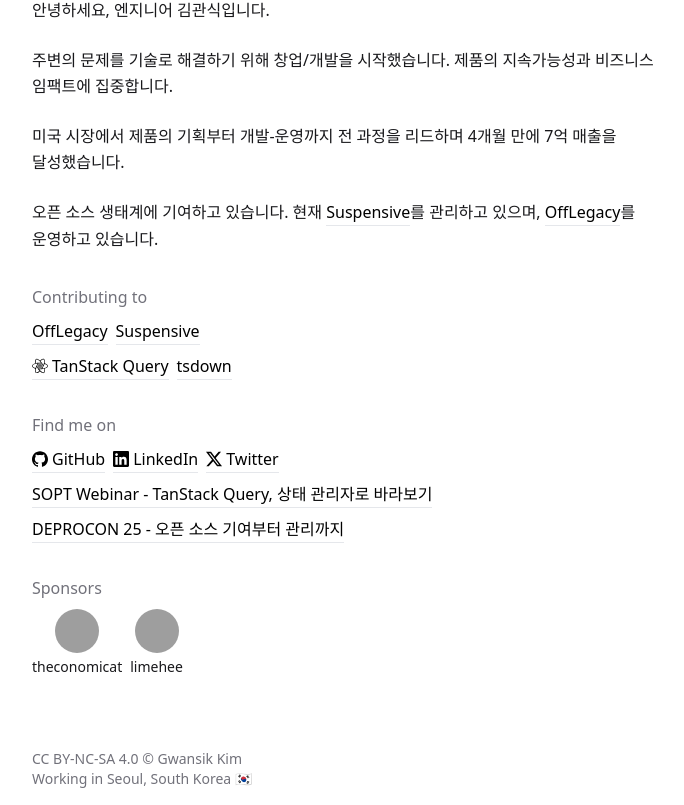
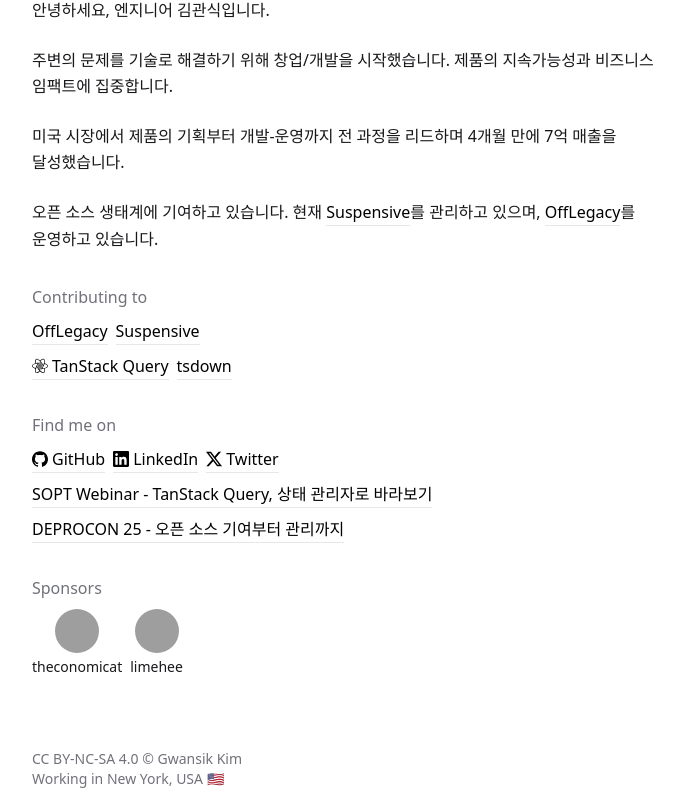
Before and after one commit to gwansikk/gwansik.dev, a Next.js app: page / in a window 1280 px wide. Shown: the part 205-1010 px from the top of the page, without its empty margins (288-972 px from the left). Built offline with nearby package versions, Linux system fonts and the light colour scheme; no server answers; grey boxes are pictures that could not be loaded.

Commit message:
feat: add New York to working locations in footer

```diff
--- a/src/components/footer.tsx
+++ b/src/components/footer.tsx
@@ -4,6 +4,10 @@
   TAMPA: {
     NAME: 'Florida, USA 🇺🇸',
     REF: 'https://en.wikipedia.org/wiki/Florida',
+  },
+  NEW_YORK: {
+    NAME: 'New York, USA 🇺🇸',
+    REF: 'https://en.wikipedia.org/wiki/New_York',
   },
   SEOUL: {
     NAME: 'Seoul, South Korea 🇰🇷',
@@ -26,12 +30,12 @@
         &copy; Gwansik Kim
       </p>
       <Link
-        href={WORKING_LOCATION.SEOUL.REF}
+        href={WORKING_LOCATION.NEW_YORK.REF}
         className="underline-offset-2 hover:underline"
         target="_blank"
         rel="noopener noreferrer"
       >
-        Working in {WORKING_LOCATION.SEOUL.NAME}
+        Working in {WORKING_LOCATION.NEW_YORK.NAME}
       </Link>
     </footer>
   );
```
